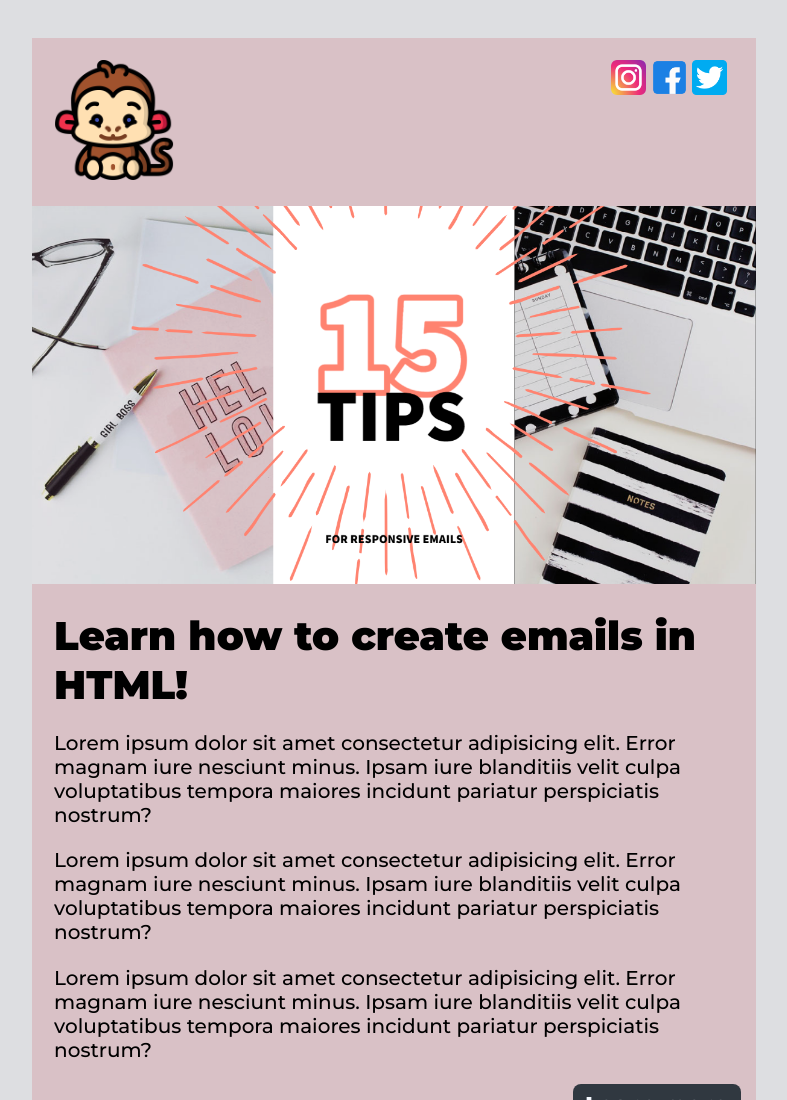
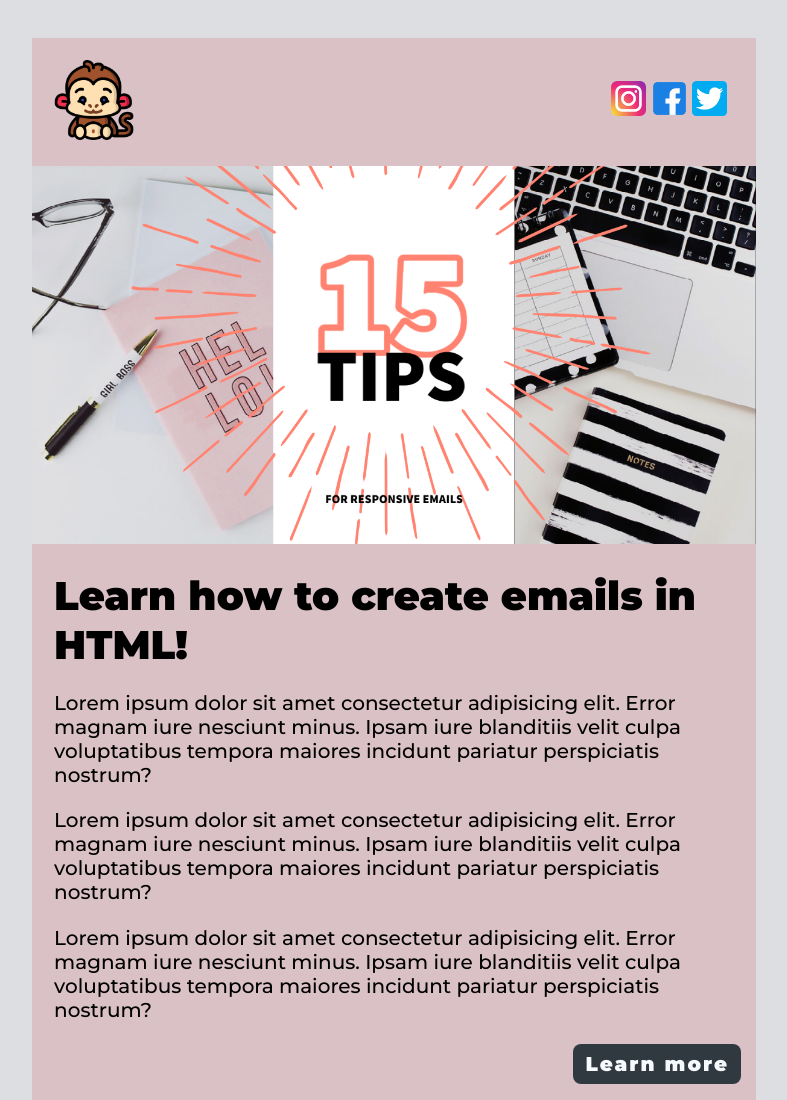
Before and after one commit to DDeShon/html-email-template, a plain HTML site: page index.html in a window 1280 px wide. Shown: the top 1100 px of the page, without its empty margins (246-1033 px from the left). Drawn offline with Linux system fonts and the light colour scheme.

Commit message:
added styling

```diff
--- a/index.html
+++ b/index.html
@@ -32,7 +32,7 @@
       }
 
       #logo {
-        max-width: 120px;
+        max-width: 80px;
         margin: 3% 0 3% 3%;
         float: left;
       }
@@ -43,7 +43,7 @@
 
       #social {
         float: right;
-        margin: 3% 2% 4% 3%;
+        margin: 6% 2% 4% 3%;
         list-style-type: none;
       }
 
```
